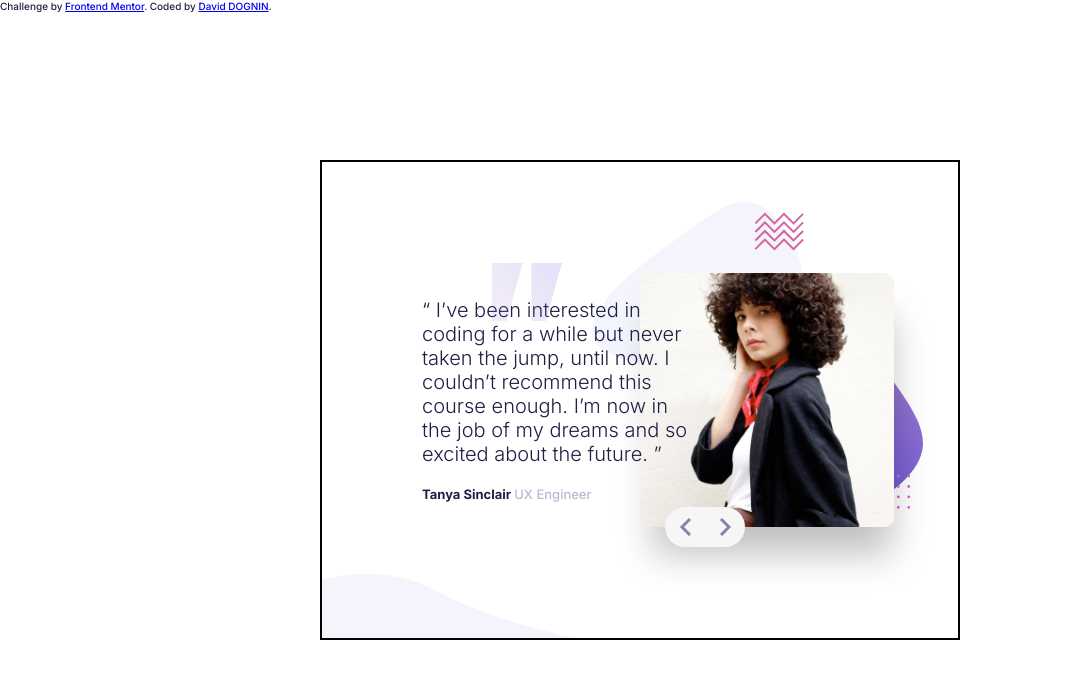
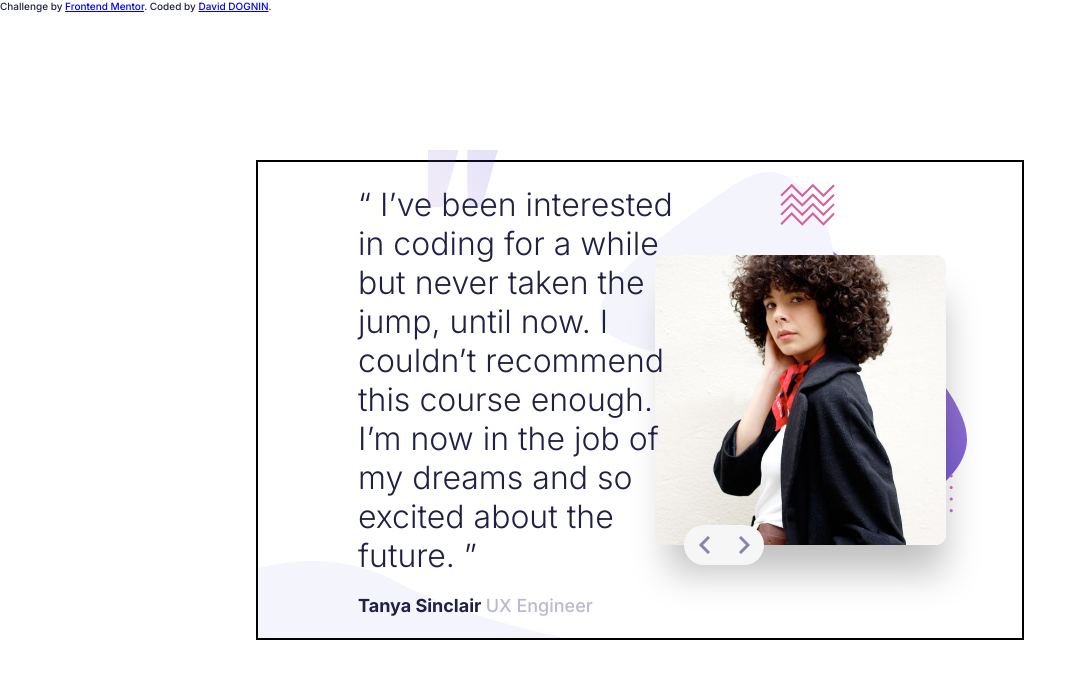
Before and after one commit to David-49/Coding-challenge-1, a plain HTML site: page index.html in a window 1280 px wide. Shown: the whole page, without its empty margins (0-1087 px from the left). Drawn offline with Linux system fonts and the light colour scheme.

Commit message:
Suppression d'une image et mise à jour du style

```diff
--- a/style.css
+++ b/style.css
@@ -12,7 +12,7 @@ html {
 
 .content {
     position: absolute;
-    width: 50%;
+    width: 60%;
     height: 60%;
     top: 50%;
     left: 50%;
@@ -23,7 +23,7 @@ html {
 }
 
 .content-text {
-    width: 43%;
+    width: 45%;
     position: absolute;
     left: 100px;
     top: 50%;
@@ -32,7 +32,7 @@ html {
 }
 
 .citation {
-    font-size: 2rem;
+    font-size: 3.2rem;
     font-weight: lighter;
     text-justify: distribute;
 }
@@ -42,7 +42,7 @@ html {
 }
 
 .author-name {
-    font-size: 1.3rem;
+    font-size: 1.8rem;
     font-weight: bold;
     margin-top: 20px;
 }
@@ -69,18 +69,18 @@ html {
 
 .img-bg {
     position: absolute;
-    right: 35px;
-    top: 40px;
-    width: 52%;
+    right: 55px;
+    top: 10px;
+    width: 48%;
 }
 
 .bloc-image {
-    width: 40%;
+    width: 38%;
     z-index: 50;
     display: flex;
     position: relative;
     /* overflow: hidden; */
-    margin-left: 50%;
+    margin-left: 52%;
 }
 
 .image {
```
Also changed, not shown: image-john.jpg (deleted).
